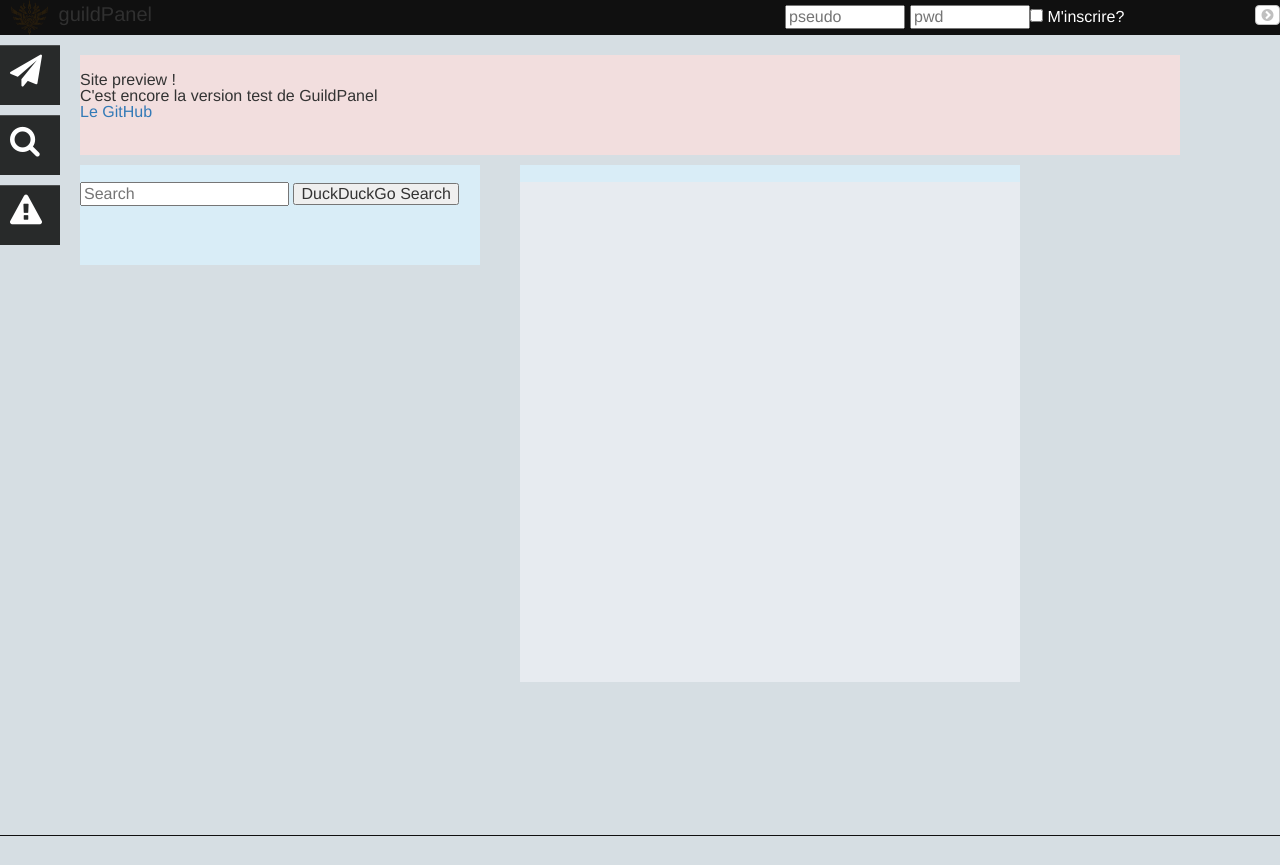
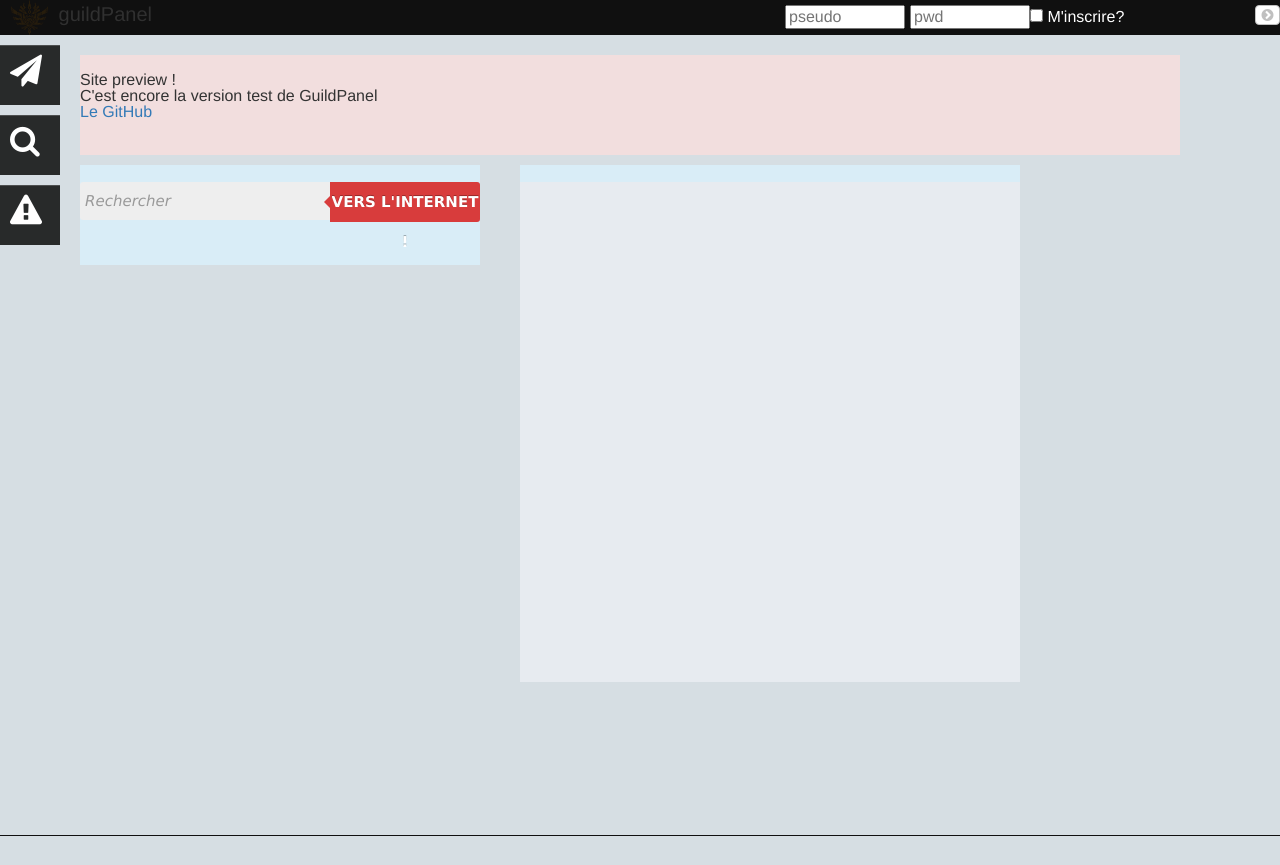
Before and after one commit to Golgarud/guildPanel, a PHP site: page /index.php in a window 1280 px wide. Run offline with PHP 8.4, Linux system fonts and the light colour scheme; style sheets or scripts are compiled from the project's sources; some libraries are stand-ins or nearby versions.

Commit message:
search button

```diff
--- a/templates/guildPanel2015/css/guildPanel.css
+++ b/templates/guildPanel2015/css/guildPanel.css
@@ -416,3 +416,120 @@ html {
   background: #09F;
   z-index: 2;
 }
+
+/* line 105, ../sass/_board.scss */
+.cf:before, .cf:after {
+  content: "";
+  display: table;
+}
+
+/* line 110, ../sass/_board.scss */
+.cf:after {
+  clear: both;
+}
+
+/* line 114, ../sass/_board.scss */
+.cf {
+  zoom: 1;
+}
+
+/* Form wrapper styling */
+/* Form text input */
+/* line 124, ../sass/_board.scss */
+.search-wrapper input {
+  width: 25rem;
+  padding: 1rem 0.5rem;
+  float: left;
+  font: bold 1.5rem 'lucida sans', 'trebuchet MS', 'Tahoma';
+  border: 0;
+  background: #EEE;
+  border-radius: 0.3rem 0 0 0.3rem;
+}
+
+/* line 134, ../sass/_board.scss */
+.search-wrapper input:focus {
+  outline: 0;
+  background: #fff;
+  box-shadow: 0 0 0.2rem rgba(0, 0, 0, 0.8) inset;
+}
+
+/* line 140, ../sass/_board.scss */
+.search-wrapper input::-webkit-input-placeholder {
+  color: #999;
+  font-weight: normal;
+  font-style: italic;
+}
+
+/* line 146, ../sass/_board.scss */
+.search-wrapper input:-moz-placeholder {
+  color: #999;
+  font-weight: normal;
+  font-style: italic;
+}
+
+/* line 152, ../sass/_board.scss */
+.search-wrapper input:-ms-input-placeholder {
+  color: #999;
+  font-weight: normal;
+  font-style: italic;
+}
+
+/* Form submit button */
+/* line 159, ../sass/_board.scss */
+.search-wrapper button {
+  overflow: visible;
+  position: relative;
+  border: 0;
+  padding: 0;
+  cursor: pointer;
+  height: 4rem;
+  width: 15rem;
+  font: bold 1.5rem/4rem 'lucida sans', 'trebuchet MS', 'Tahoma';
+  color: white;
+  text-transform: uppercase;
+  background: #D83C3C;
+  border-radius: 0 0.3rem 0.3rem 0;
+  text-shadow: 0 -0.1rem 0 rgba(0, 0, 0, 0.3);
+}
+
+/* line 175, ../sass/_board.scss */
+.search-wrapper button:hover {
+  background: #e54040;
+}
+
+/* line 179, ../sass/_board.scss */
+.search-wrapper button:active,
+.search-wrapper button:focus {
+  background: #c42f2f;
+  outline: 0;
+}
+
+/* line 185, ../sass/_board.scss */
+.search-wrapper button:before {
+  /* left arrow */
+  content: '';
+  position: absolute;
+  border-width: 0.8rem 0.8rem 0.8rem 0;
+  border-style: solid solid solid none;
+  border-color: transparent #d83c3c transparent;
+  top: 1.2rem;
+  left: -0.6rem;
+}
+
+/* line 195, ../sass/_board.scss */
+.search-wrapper button:hover:before {
+  border-right-color: #e54040;
+}
+
+/* line 199, ../sass/_board.scss */
+.search-wrapper button:focus:before,
+.search-wrapper button:active:before {
+  border-right-color: #c42f2f;
+}
+
+/* line 204, ../sass/_board.scss */
+.search-wrapper button::-moz-focus-inner {
+  /* remove extra button spacing for Mozilla Firefox */
+  border: 0;
+  padding: 0;
+}
--- a/templates/guildPanel2015/index.tpl
+++ b/templates/guildPanel2015/index.tpl
@@ -14,7 +14,7 @@
         </div>
         <div data-linkName="duckduck" class="module module-4w">
             <div class="module-content">
-                <form method="get" id="search" action="http://duckduckgo.com/">
+                <form method="get" id="search" class="search-wrapper cf" target="_blank" action="http://duckduckgo.com/">
                     <input type="hidden" name="sites" value="hardikpandya.com" />
                     <input type="hidden" name="ka" value="h" />
                     <input type="hidden" name="k7" value="#fafafa" />
@@ -22,8 +22,8 @@
                     <input type="hidden" name="ky" value="#fafafa" />
                     <input type="hidden" name="kx" value="b" />
                     <input type="hidden" name="kt" value="Helvetica" />
-                    <input type="text" name="q" maxlength="255" placeholder="Search" />
-                    <input type="submit" value="DuckDuckGo Search" />
+                    <input type="text" name="q" maxlength="255" placeholder="Rechercher" />
+                    <button type="submit">Vers L'Internet !</button>
                 </form>
             </div>
             <div class="module-option">
--- a/templates/guildPanel2015/sass/_board.scss
+++ b/templates/guildPanel2015/sass/_board.scss
@@ -98,3 +98,110 @@
     background: #09F;
     z-index: 2;
 }
+
+////////////////////
+//search module skin
+
+.cf:before, .cf:after{
+    content:"";
+    display:table;
+}
+
+.cf:after{
+    clear:both;
+}
+
+.cf{
+    zoom:1;
+}
+
+ /* Form wrapper styling */
+.search-wrapper {
+}
+
+/* Form text input */
+
+.search-wrapper input {
+    width:25rem;
+padding: 1rem 0.5rem;
+float: left;
+font: bold 1.5rem 'lucida sans', 'trebuchet MS', 'Tahoma';
+border: 0;
+background: #EEE;
+border-radius: 0.3rem 0 0 0.3rem;
+}
+
+.search-wrapper input:focus {
+    outline: 0;
+    background: #fff;
+    box-shadow: 0 0 0.2rem rgba(0,0,0,.8) inset;
+}
+
+.search-wrapper input::-webkit-input-placeholder {
+   color: #999;
+   font-weight: normal;
+   font-style: italic;
+}
+
+.search-wrapper input:-moz-placeholder {
+    color: #999;
+    font-weight: normal;
+    font-style: italic;
+}
+
+.search-wrapper input:-ms-input-placeholder {
+    color: #999;
+    font-weight: normal;
+    font-style: italic;
+}
+
+/* Form submit button */
+.search-wrapper button {
+overflow: visible;
+position: relative;
+border: 0;
+padding: 0;
+cursor: pointer;
+height: 4rem;
+width: 15rem;
+font: bold 1.5rem/4rem 'lucida sans', 'trebuchet MS', 'Tahoma';
+color: white;
+text-transform: uppercase;
+background: #D83C3C;
+border-radius: 0 0.3rem 0.3rem 0;
+text-shadow: 0 -0.1rem 0 rgba(0, 0, 0, .3);
+}
+
+.search-wrapper button:hover{
+    background: #e54040;
+}
+
+.search-wrapper button:active,
+.search-wrapper button:focus{
+    background: #c42f2f;
+    outline: 0;
+}
+
+.search-wrapper button:before { /* left arrow */
+    content: '';
+    position: absolute;
+    border-width: 0.8rem 0.8rem 0.8rem 0;
+    border-style: solid solid solid none;
+    border-color: transparent #d83c3c transparent;
+    top: 1.2rem;
+    left: -0.6rem;
+}
+
+.search-wrapper button:hover:before{
+    border-right-color: #e54040;
+}
+
+.search-wrapper button:focus:before,
+.search-wrapper button:active:before{
+        border-right-color: #c42f2f;
+}
+
+.search-wrapper button::-moz-focus-inner { /* remove extra button spacing for Mozilla Firefox */
+    border: 0;
+    padding: 0;
+}
```
